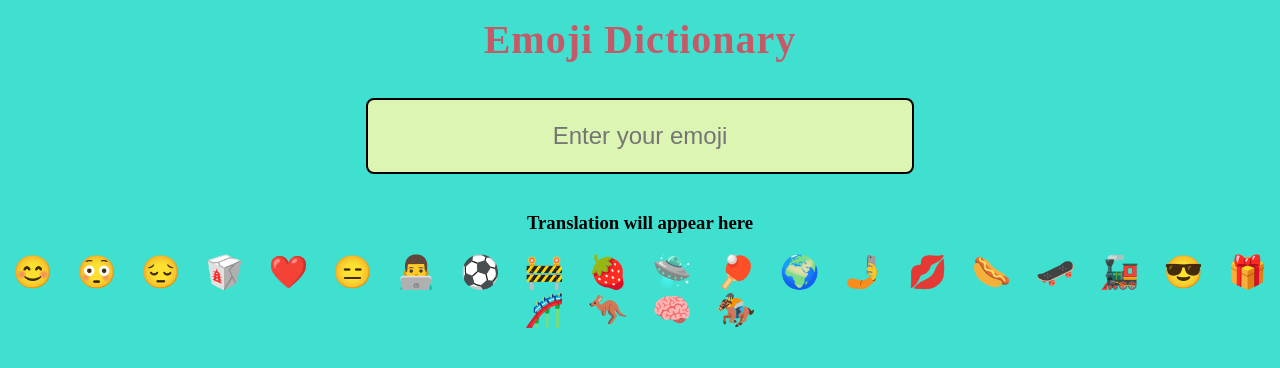
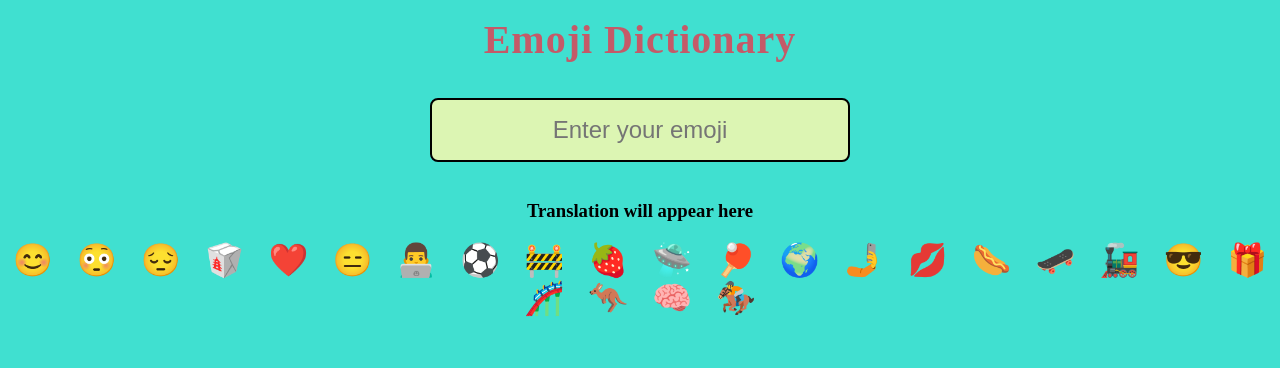
Before and after one commit to rkshaw20/Emoji-Dictionary, a React (Create React App) app: page / in a window 1280 px wide. Shown: the top 368 px of the page. Built offline with nearby package versions, Linux system fonts and the light colour scheme; a web font is replaced by a local one.

Commit message:
style: input box size updated

```diff
--- a/src/styles.css
+++ b/src/styles.css
@@ -11,7 +11,7 @@ h2 {
   padding: 0;
 }
 .heading {
-  /* background-color: wheat; */
+  /* background-color: rgb(136, 130, 212); */
   color: rgb(196, 90, 104);
   font-size: 2.5rem;
   padding: 1rem 0.6rem;
@@ -28,8 +28,7 @@ input {
   border-radius: 0.5rem;
   border: 2px solid black;
   background-color: rgb(220, 245, 179);
-  height: 5vh;
-  width: 40%;
+  width: 30%;
   text-align: center;
 }
 @media only screen and (max-width: 600px) {
```
